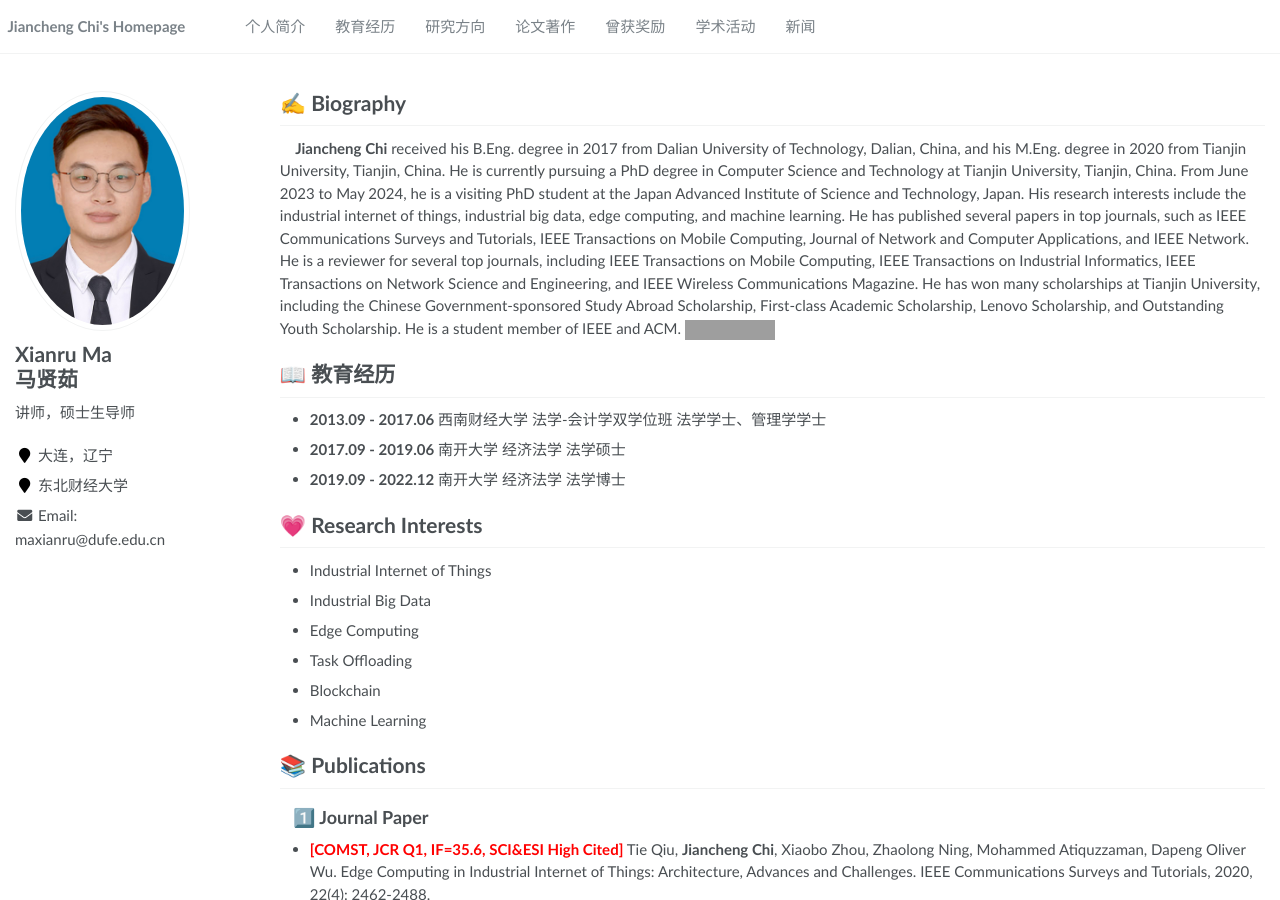
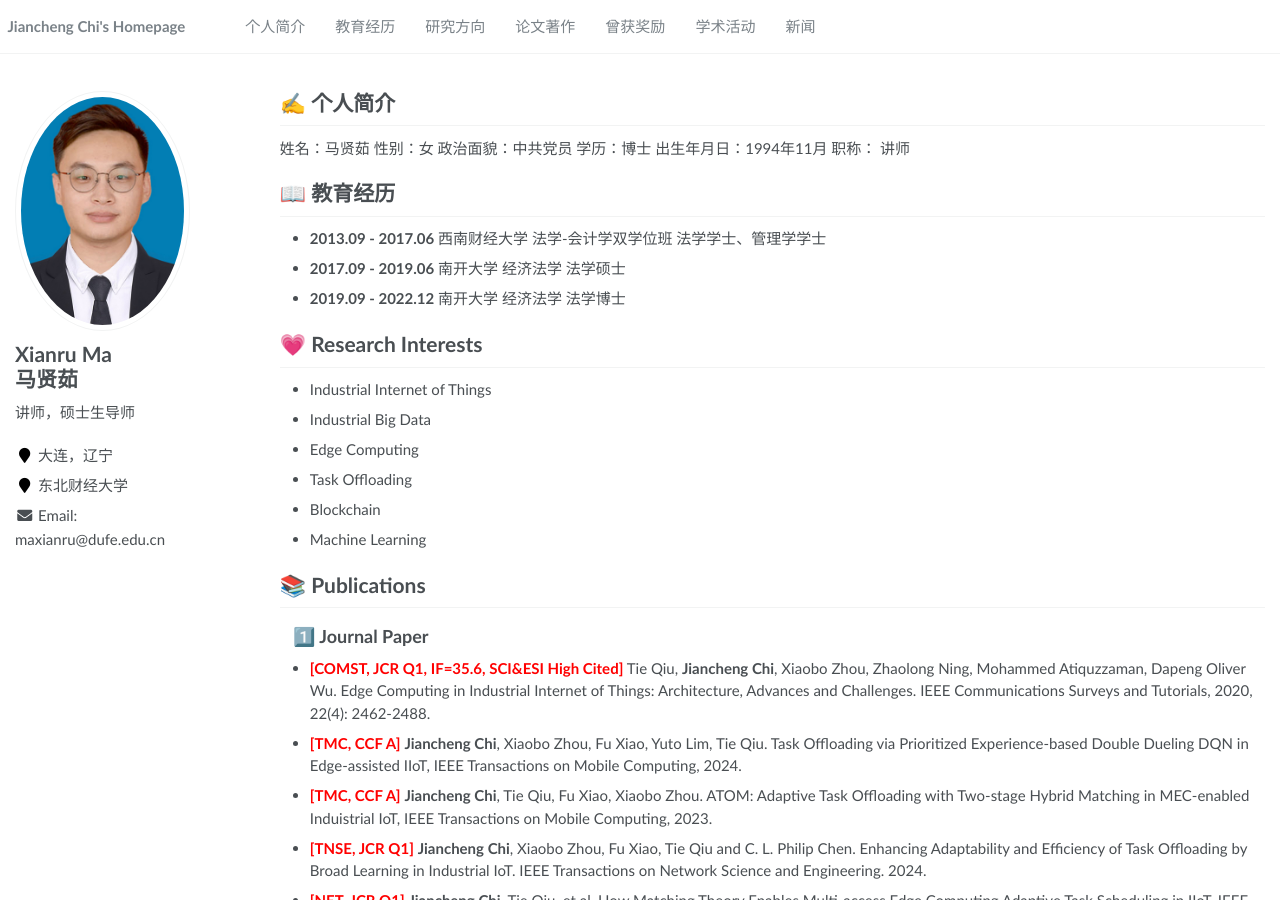
Before and after one commit to maxianru/maxianru.github.io, a Jekyll site: the page built from _pages/about.md, in a window 1280 px wide and 900 px high. Built offline with Jekyll 4.4.1, drawn with Linux system fonts in a browser that asks for light colours; grey boxes are pictures that could not be loaded.

Commit message:
Update intro.md

```diff
--- a/_pages/includes/intro.md
+++ b/_pages/includes/intro.md
@@ -1,10 +1,5 @@
-{% if site.google_scholar_stats_use_cdn %}
-{% assign gsDataBaseUrl = "https://cdn.jsdelivr.net/gh/" | append: site.repository | append: "@" %}
-{% else %}
-{% assign gsDataBaseUrl = "https://raw.githubusercontent.com/" | append: site.repository | append: "/" %}
-{% endif %}
-{% assign url = gsDataBaseUrl | append: "google-scholar-stats/gs_data_shieldsio.json" %}
-
-
-# ✍  Biography
-&nbsp;&nbsp;&nbsp;&nbsp;**Jiancheng Chi** received his B.Eng. degree in 2017 from Dalian University of Technology, Dalian, China, and his M.Eng. degree in 2020 from Tianjin University, Tianjin, China. He is currently pursuing a PhD degree in Computer Science and Technology at Tianjin University, Tianjin, China. From June 2023 to May 2024, he is a visiting PhD student at the Japan Advanced Institute of Science and Technology, Japan. His research interests include the industrial internet of things, industrial big data, edge computing, and machine learning. He has published several papers in top journals, such as IEEE Communications Surveys and Tutorials, IEEE Transactions on Mobile Computing, Journal of Network and Computer Applications, and IEEE Network. He is a reviewer for several top journals, including IEEE Transactions on Mobile Computing, IEEE Transactions on Industrial Informatics, IEEE Transactions on Network Science and Engineering, and IEEE Wireless Communications Magazine. He has won many scholarships at Tianjin University, including the Chinese Government-sponsored Study Abroad Scholarship, First-class Academic Scholarship, Lenovo Scholarship, and Outstanding Youth Scholarship. He is a student member of IEEE and ACM.  <a href='https://scholar.google.com/citations?user=IZtkGZ0AAAAJ'><img src="https://img.shields.io/endpoint?url={{ url | url_encode }}&logo=Google%20Scholar&labelColor=f6f6f6&color=9cf&style=flat&label=引用"></a>
+# ✍  个人简介
+姓名：马贤茹	性别：女
+政治面貌：中共党员	学历：博士
+出生年月日：1994年11月
+职称： 讲师
```
